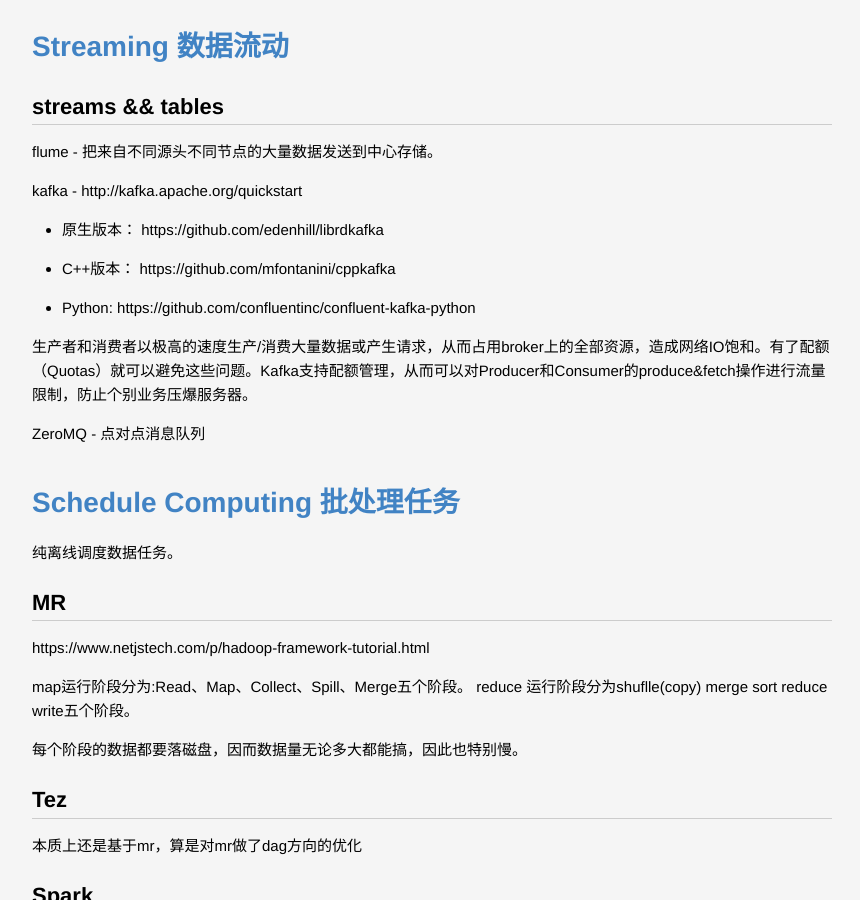
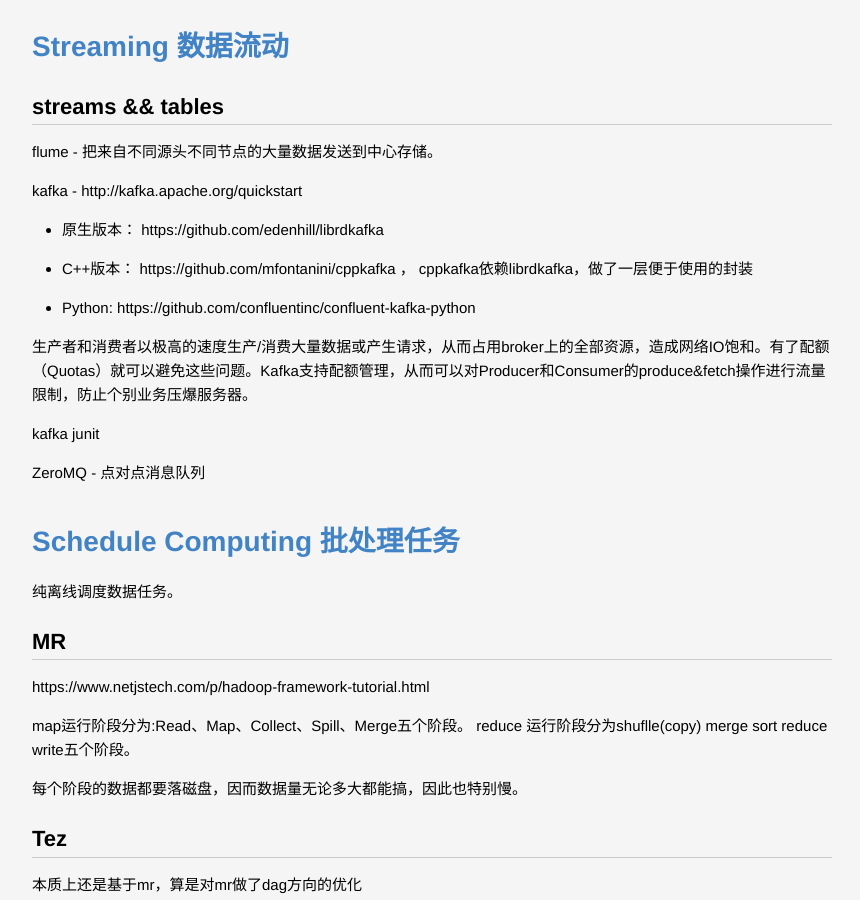
Before and after one commit to lucky521/blog, a Jekyll site: the page built from _posts/tech/2020-11-15-big-data-process.markdown, in a window 1280 px wide and 900 px high, scrolled down 3252 px. Shown: the whole window, without its empty margins (208-1068 px from the left). Built offline with Jekyll 4.4.1, drawn with Linux system fonts in a browser that asks for light colours.

Commit message:
update blog

```diff
--- a/_posts/ml/2019-03-25-ML-Serving.markdown
+++ b/_posts/ml/2019-03-25-ML-Serving.markdown
@@ -64,6 +64,7 @@
   * FP16半精度浮点数，用5bit 表示指数，10bit 表示小数
 * Brain Floating Point (BF16)
   * BF16 是对FP32单精度浮点数截断数据，即用8bit 表示指数，7bit 表示小数。
+* int8
 
 
 
--- a/_posts/productivity/2016-08-15-how-to-use-linux.markdown
+++ b/_posts/productivity/2016-08-15-how-to-use-linux.markdown
@@ -9,6 +9,9 @@
 ## .ssh
 
 ## .zshrc .bashrc .bash_profile
+
+
+## yum.repo.d
 
 ## env
 
--- a/_posts/tech/2020-11-15-big-data-process.markdown
+++ b/_posts/tech/2020-11-15-big-data-process.markdown
@@ -99,10 +99,12 @@
 kafka - http://kafka.apache.org/quickstart
 
 * 原生版本： https://github.com/edenhill/librdkafka
-* C++版本：  https://github.com/mfontanini/cppkafka
+* C++版本：  https://github.com/mfontanini/cppkafka ， cppkafka依赖librdkafka，做了一层便于使用的封装
 * Python:   https://github.com/confluentinc/confluent-kafka-python
 
 生产者和消费者以极高的速度生产/消费大量数据或产生请求，从而占用broker上的全部资源，造成网络IO饱和。有了配额（Quotas）就可以避免这些问题。Kafka支持配额管理，从而可以对Producer和Consumer的produce&fetch操作进行流量限制，防止个别业务压爆服务器。
+
+kafka junit
 
 ZeroMQ - 点对点消息队列
 
```
